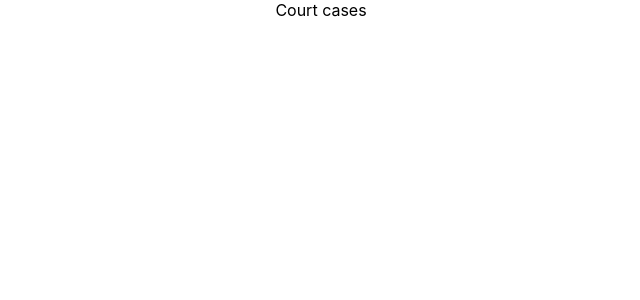
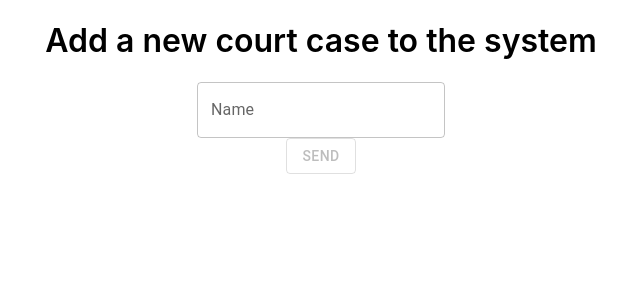
Before and after one commit to carlosvalv/court-cases, a React (Create React App) app: page / in a window 1280 px wide. Shown: the top 300 px of the page, without its empty margins (319-959 px from the left). Built offline with nearby package versions, Linux system fonts and the light colour scheme.

Commit message:
[src] AddCase, added material ui

```diff
--- a/package.json
+++ b/package.json
@@ -3,6 +3,9 @@
   "version": "0.1.0",
   "private": true,
   "dependencies": {
+    "@emotion/react": "^11.11.3",
+    "@emotion/styled": "^11.11.0",
+    "@mui/material": "^5.15.4",
     "@types/node": "^16.18.71",
     "@types/react": "^18.2.48",
     "@types/react-dom": "^18.2.18",
--- a/src/App.tsx
+++ b/src/App.tsx
@@ -1,9 +1,10 @@
 import './App.css';
+import AddCase from './pages/AddCase';
 
 function App() {
   return (
     <div className="App">
-      Court cases
+      <AddCase />
     </div>
   );
 }
--- a/src/index.css
+++ b/src/index.css
@@ -11,3 +11,7 @@ code {
   font-family: source-code-pro, Menlo, Monaco, Consolas, 'Courier New',
     monospace;
 }
+
+h1{
+  font-weight: 600;
+}
--- /dev/null
+++ b/src/pages/AddCase.tsx
@@ -0,0 +1,30 @@
+import { useState } from "react";
+import { Case } from "../types/case";
+import { Button, TextField } from "@mui/material";
+
+function AddCase() {
+  const [newCase, setNewCase] = useState<Case>();
+
+  const renderSubpage = () => {
+    return (
+      <TextField
+        id="outlined-basic"
+        label="Name"
+        variant="outlined"
+        onChange={(e: React.ChangeEvent<HTMLInputElement>) =>
+          setNewCase({ ...newCase, customerName: e.target.value })
+        }
+      />
+    );
+  };
+
+  return (
+    <div>
+      <h1>Add a new court case to the system</h1>
+      <div>{renderSubpage()}</div>
+      <Button onClick={()=>{}} variant="outlined" disabled>Send</Button>
+    </div>
+  );
+}
+
+export default AddCase;
--- /dev/null
+++ b/src/types/case.ts
@@ -0,0 +1,5 @@
+export type Case = {
+  customerName?: string;
+  startDate?: string;
+  isFinished?: boolean;
+};
```
